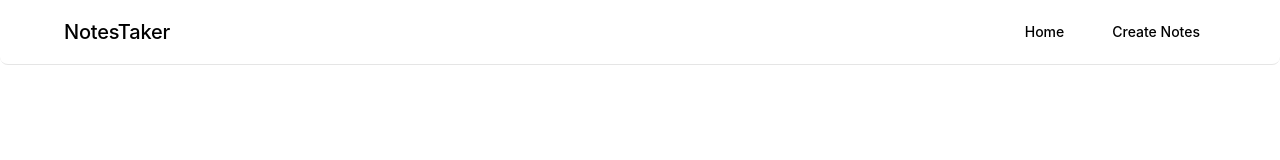
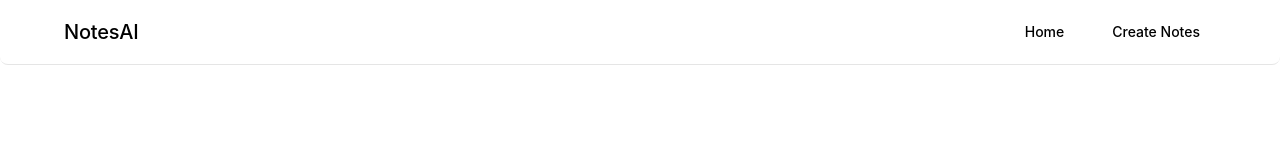
Before and after one commit to bNTGeez/NotesAI, a Next.js app: page / in a window 1280 px wide. Shown: the top 160 px of the page. Built offline with nearby package versions, Linux system fonts and the light colour scheme.

Commit message:
small changes + readme

```diff
--- a/app/components/Navbar.tsx
+++ b/app/components/Navbar.tsx
@@ -35,7 +35,7 @@ const Navbar = () => {
             }}
             onClick={() => router.push("/")}
           >
-            NotesTaker
+            NotesAI
           </Typography>
 
           <Box sx={{ display: "flex", gap: 2 }}>
```
Also changed, not shown: 2 other files (tests, documents, lock files or other folders).
